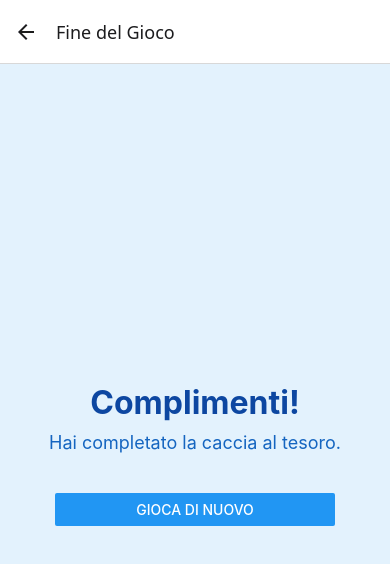
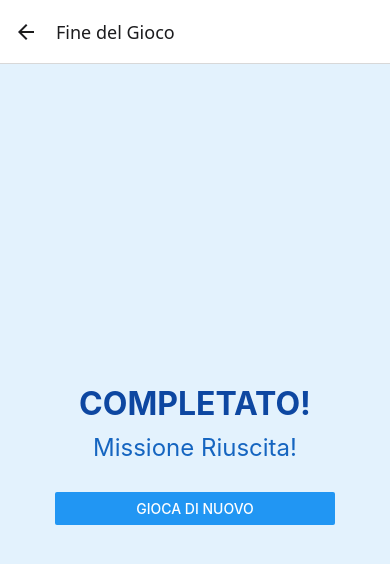
Before and after one commit to grnsmn/code-quest-treasure-hunt, a React Native app: screen /End in a window 390 px wide. Shown: the top 564 px of the page. Built offline with nearby package versions, Linux system fonts and the light colour scheme; no server answers.

Commit message:
fix: update EndScreen to display redemption code and improve navigation flow; adjust SuccessScreen header options

```diff
--- a/src/navigation/AppNavigator.js
+++ b/src/navigation/AppNavigator.js
@@ -55,7 +55,7 @@ const AppNavigator = () => {
         <Stack.Screen
           name='Success'
           component={SuccessScreen}
-          options={{ title: "Risposta Corretta!" }}
+          options={{ title: "Risposta Corretta!", headerBackVisible: false }}
         />
 
         <Stack.Screen
--- a/src/screens/EndScreen.js
+++ b/src/screens/EndScreen.js
@@ -1,27 +1,36 @@
-import React from 'react';
-import { View, Text, Button, StyleSheet } from 'react-native';
-import { useNavigation } from '@react-navigation/native';
+import React from "react";
+import { View, Text, Button, StyleSheet } from "react-native";
+import { useNavigation, useRoute } from "@react-navigation/native";
 
 const EndScreen = () => {
   const navigation = useNavigation();
+  const route = useRoute();
+  const { redemptionCode } = route.params || {};
 
   const handlePlayAgain = () => {
     // Reset the navigation stack to the Register screen
     navigation.reset({
       index: 0,
-      routes: [{ name: 'Register' }],
+      routes: [{ name: "Register" }],
     });
   };
 
   return (
     <View style={styles.container}>
-      <Text style={styles.title}>Complimenti!</Text>
-      <Text style={styles.subtitle}>Hai completato la caccia al tesoro.</Text>
+      <Text style={styles.title}>COMPLETATO!</Text>
+      <Text style={styles.subtitle}>Missione Riuscita!</Text>
+      {redemptionCode && (
+        <>
+          <Text style={styles.redemptionCodeLabel}>Codice di Riscossione:</Text>
+          <Text style={styles.redemptionCode}>{redemptionCode}</Text>
+          <Text style={styles.instructions}>
+            Mostra questa schermata e il codice al Desk Premi per ritirare il
+            tuo Portachiavi Ufficiale della DevFest Challenge!
+          </Text>
+        </>
+      )}
       <View style={styles.buttonContainer}>
-        <Button
-          title="Gioca di Nuovo"
-          onPress={handlePlayAgain}
-        />
+        <Button title='Gioca di Nuovo' onPress={handlePlayAgain} />
       </View>
     </View>
   );
@@ -30,26 +39,46 @@ const EndScreen = () => {
 const styles = StyleSheet.create({
   container: {
     flex: 1,
-    justifyContent: 'center',
-    alignItems: 'center',
+    justifyContent: "center",
+    alignItems: "center",
     padding: 20,
-    backgroundColor: '#e3f2fd', // Light blue background
+    backgroundColor: "#e3f2fd", // Light blue background
   },
   title: {
     fontSize: 32,
-    fontWeight: 'bold',
-    color: '#0d47a1', // Dark blue text
+    fontWeight: "bold",
+    color: "#0d47a1", // Dark blue text
     marginBottom: 10,
   },
   subtitle: {
+    fontSize: 24, // Slightly larger for "Missione Riuscita!"
+    color: "#1565c0", // Medium blue text
+    textAlign: "center",
+    marginBottom: 30,
+  },
+  redemptionCodeLabel: {
     fontSize: 18,
-    color: '#1565c0', // Medium blue text
-    textAlign: 'center',
+    fontWeight: "bold",
+    marginTop: 20,
+    marginBottom: 5,
+  },
+  redemptionCode: {
+    fontSize: 22,
+    fontWeight: "bold",
+    color: "#d32f2f", // Red color for emphasis
+    textAlign: "center",
+    marginBottom: 30,
+  },
+  instructions: {
+    fontSize: 16,
+    textAlign: "center",
+    marginHorizontal: 10,
     marginBottom: 40,
+    lineHeight: 24,
   },
   buttonContainer: {
-    width: '80%',
-  }
+    width: "80%",
+  },
 });
 
 export default EndScreen;
--- a/src/screens/QuestionScreen.js
+++ b/src/screens/QuestionScreen.js
@@ -28,7 +28,7 @@ import { onAuthStateChanged } from "firebase/auth";
 const QuestionScreen = () => {
   const route = useRoute();
   const navigation = useNavigation();
-  const { questionId } = route.params || {}; // questionId can still come from route.params
+  const { questionId } = route.params || {};
 
   const [currentUserId, setCurrentUserId] = useState(null);
   const [questionData, setQuestionData] = useState(null);
@@ -41,14 +41,16 @@ const QuestionScreen = () => {
       if (user) {
         setCurrentUserId(user.uid);
       } else {
-        // If no user is authenticated, navigate to Register screen
         navigation.navigate("Register");
       }
     });
     return unsubscribe;
   }, []);
 
-  // ... rest of the component ...
+  const generateRedemptionCode = () => {
+    const randomSuffix = Math.random().toString(36).substring(2, 8).toUpperCase();
+    return `DEVFEST-CT-2025-${randomSuffix}`;
+  };
 
   const fetchQuestion = async () => {
     if (!currentUserId) {
@@ -81,7 +83,6 @@ const QuestionScreen = () => {
           return;
         }
 
-        // We assume the questionId from the URL corresponds to the 'order' field.
         if (parsedQuestionIdAsOrder > userCurrentQuestionOrder) {
           Alert.alert(
             "Domanda Bloccata",
@@ -136,6 +137,12 @@ const QuestionScreen = () => {
       setAnswer("");
 
       try {
+        if (questionData.isLastQuestion === true) {
+          // Last question answered correctly
+          const redemptionCode = generateRedemptionCode();
+          navigation.navigate("End", { redemptionCode: redemptionCode });
+        } else {
+          // Not the last question, update progress and go to Success
           const nextQuestionOrder = questionData.order + 1;
           const userDocRef = doc(db, "users", currentUserId);
           await updateDoc(userDocRef, {
@@ -146,11 +153,12 @@ const QuestionScreen = () => {
             userId: currentUserId,
             questionData: questionData,
           });
+        }
       } catch (error) {
-        console.error("Error updating user progress: ", error);
+        console.error("Error updating user progress or navigating:", error);
         Alert.alert(
           "Errore",
-          "Impossibile aggiornare i tuoi progressi. Riprova."
+          "Impossibile aggiornare i tuoi progressi o navigare. Riprova."
         );
       }
     } else {
```
Lines whose indentation alone changed are shown as unchanged.
